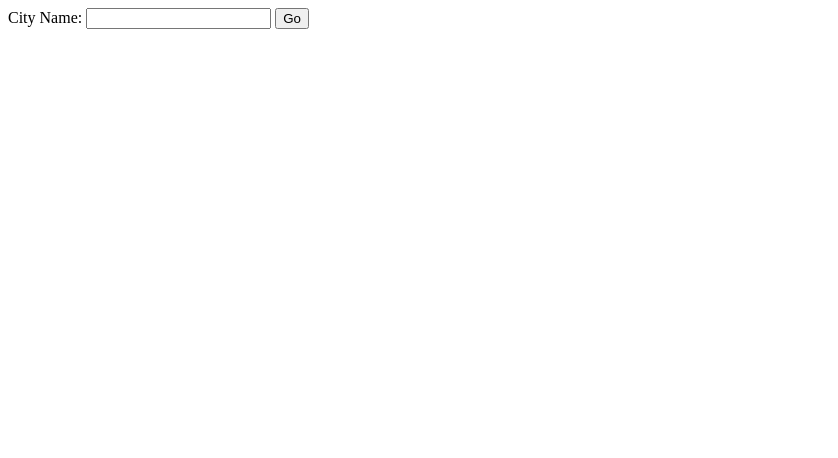
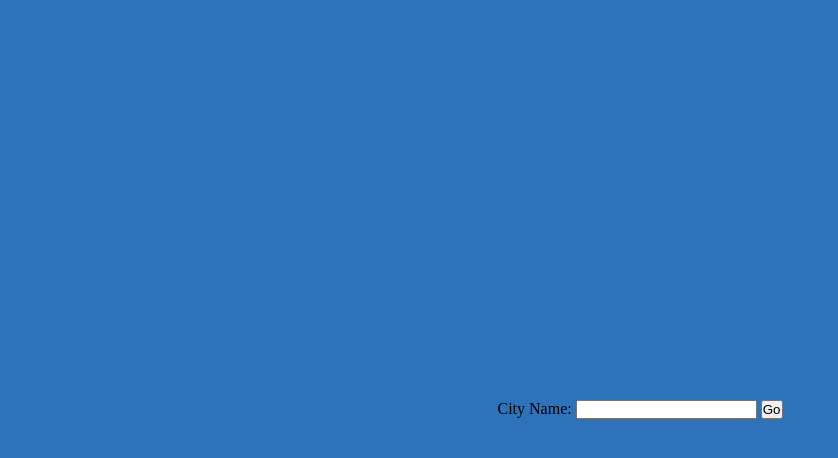
Before and after one commit to nemanjastojanovich/WeatherForecast, a website: page index.html in a window 1280 px wide. Shown: the whole page, without its empty margins (0-838 px from the left). Drawn offline with Linux system fonts and the light colour scheme.

Commit message:
First Commit

```diff
--- a/app.js
+++ b/app.js
@@ -3,11 +3,15 @@ const express = require("express");
 const https = require('node:https');
 
 const bodyParser = require("body-parser");
-
+const request = require("request");
 const app = express();
 
 app.use(bodyParser.urlencoded({extended: true}));
 
+app.use(express.static("public"));
+app.use(bodyParser.urlencoded({
+extended: true
+}));
 
 app.get("/", function(req, res) {
 
--- a/index.html
+++ b/index.html
@@ -3,13 +3,15 @@
   <head>
     <meta charset="utf-8">
     <title>Weather App</title>
+    <link rel="stylesheet" href="css/styles.css">
   </head>
   <body>
-    <form class="" action="/" method="post">
+    <div id="container">
+    <form class="prognoza" action="/" method="post">
       <label for="cityInput">City Name: </label>
       <input id="cityInput" type="text" name="cityName">
       <button type="submit">Go</button>
     </form>
-
+  </div>
   </body>
 </html>
--- a/package.json
+++ b/package.json
@@ -10,6 +10,9 @@
   "license": "ISC",
   "dependencies": {
     "body-parser": "^1.20.0",
-    "express": "^4.18.1"
+    "ejs": "^3.1.8",
+    "express": "^4.18.2",
+    "lodash": "^4.17.21",
+    "request": "^2.88.2"
   }
 }
--- /dev/null
+++ b/public/css/styles.css
@@ -0,0 +1,14 @@
+* {
+  margin: 0;
+  padding: 0;
+  box-sizing: border-box;
+}
+
+body {
+  background-color: #2e72b9;
+  text-align: center;
+}
+
+.prognoza {
+  margin: 400px auto;
+}
```
Also changed, not shown: 1 other file.
